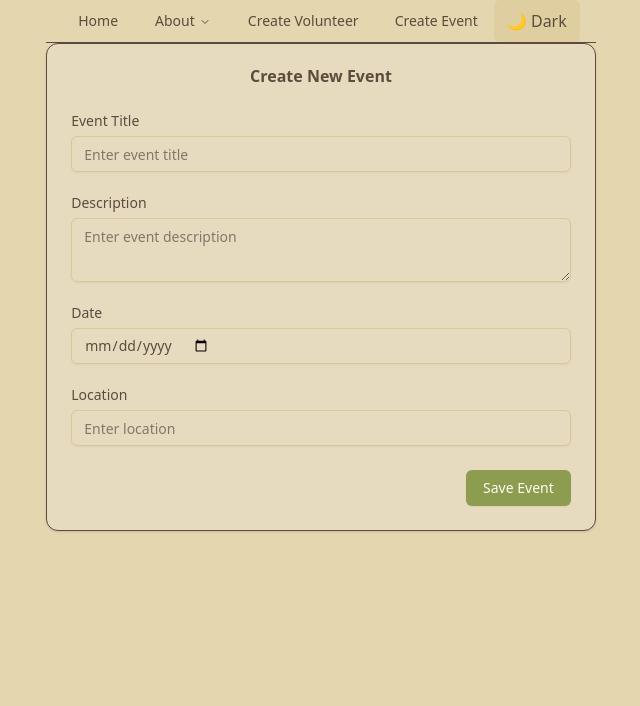
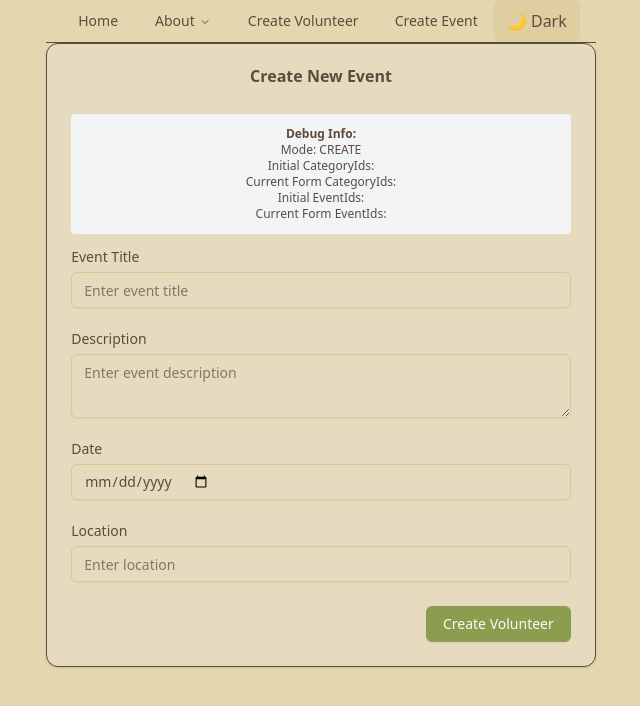
Before and after one commit to manny-torres-02/Capstone_Manuel_Torres, a React (Vite) app in the folder frontend/: page /createEvent in a window 1280 px wide. Shown: the top 706 px of the page, without its empty margins (319-959 px from the left). Built offline with nearby package versions, Linux system fonts and the light colour scheme; no server answers.

Commit message:
fix data and pathing

```diff
--- a/frontend/src/components/EditEvent/EditEventForm.jsx
+++ b/frontend/src/components/EditEvent/EditEventForm.jsx
@@ -17,7 +17,7 @@ import { Card, CardContent, CardHeader, CardTitle } from "@/components/ui/card";
 import axios from "axios";
 
 const eventFormSchema = z.object({
-  title: z.string().min(2, "Title must be at least 2 characters"),
+  name: z.string().min(2, "Title must be at least 2 characters"),
   description: z.string().min(10, "Description must be at least 10 characters"),
   date: z.string().min(1, "Date is required"),
   location: z.string().min(2, "Location is required"),
@@ -33,11 +33,13 @@ const EditEventForm = ({
   const apiURL = import.meta.env.VITE_APP_API_URL || "http://localhost:8080";
   const [committees, setCommittees] = useState([]);
   const [loadingCommittees, setLoadingCommittees] = useState(true);
+  const [isSubmitting, setIsSubmitting] = useState(false);
+  const [events, setEvents] = useState([]);
 
   const form = useForm({
     resolver: zodResolver(eventFormSchema),
     defaultValues: {
-      title: initialData?.title || "",
+      name: initialData?.title || "",
       description: initialData?.description || "",
       date: initialData?.date || "",
       location: initialData?.location || "",
@@ -70,7 +72,7 @@ const EditEventForm = ({
     console.log("Current form values:", watchedValues);
   }, [watchedValues]);
 
-  const saveVolunteer = async (formData) => {
+  const saveEvent = async (formData) => {
     setIsSubmitting(true);
     try {
       console.log("Submitting volunteer data:", formData);
@@ -78,38 +80,41 @@ const EditEventForm = ({
       //Make sure the data is set up correctly to be sent to the backend.
       const backendData = {
         name: formData.name,
-        email: formData.email || null, // Send null if empty
-        phoneNumber: formData.phoneNumber || null, // Send null if empty
-        categoryIds: formData.categoryIds?.map((id) => parseInt(id)) || [],
-        eventIds: formData.eventIds?.map((id) => parseInt(id)) || [],
+        description: formData.description || null, // Send null if empty
+        date: formData.date || null, // Send null if empty
+        location: formData.location || "", // Send null if empty
+        maxParticipants: formData.eventIds?.map((id) => parseInt(id)) || [], //send null if empty
       };
       console.log("Transformed data for backend:", backendData);
 
       let response;
 
+      //if we are coming in to adjust event details.
       if (initialData?.id) {
-        //Set up the code to update the volunteer
-        console.log(`Updating volunteer with ID: ${initialData.id}`);
+        //Set up the code to update the event
+        console.log(`Updating Event with ID: ${initialData.id}`);
 
         response = await axios.patch(
-          `${apiURL}/volunteers/${initialData.id}`,
+          `${apiURL}/events/${initialData.id}`,
           backendData
         );
         console.log("Volunteer updated successfully:", response.data);
+
+        //Adjsut this
         if (response.data.categoryIds && response.data.eventIds) {
           form.reset({
             name: response.data.name || "",
-            email: response.data.email || "",
-            phoneNumber: response.data.phoneNumber || "",
-            categoryIds: response.data.categoryIds || [],
-            eventIds: response.data.eventIds || [],
+            description: response.data.description || "",
+            date: response.data.date || "",
+            location: response.data.location || [],
+            maxParticipants: response.data.maxParticipants || [],
           });
           console.log("Form updated with fresh data from server");
         }
       } else {
-        console.log("Creating new volunteer");
-        response = await axios.post(`${apiURL}/volunteers`, backendData);
-        console.log("Volunteer created successfully:", response.data);
+        console.log("Creating new Event");
+        response = await axios.post(`${apiURL}/events/`, backendData);
+        console.log("Event created successfully:", response.data);
       }
 
       if (onSubmit) {
@@ -154,11 +159,28 @@ const EditEventForm = ({
         </CardTitle>
       </CardHeader>
       <CardContent>
+        {process.env.NODE_ENV === "development" && (
+          <div className="mb-4 p-3 bg-gray-100 rounded text-xs">
+            <strong>Debug Info:</strong>
+            <div>Mode: {initialData?.id ? "EDIT" : "CREATE"}</div>
+            <div>
+              Initial CategoryIds: {JSON.stringify(initialData?.categoryIds)}
+            </div>
+            <div>
+              Current Form CategoryIds:{" "}
+              {JSON.stringify(watchedValues.categoryIds)}
+            </div>
+            <div>Initial EventIds: {JSON.stringify(initialData?.eventIds)}</div>
+            <div>
+              Current Form EventIds: {JSON.stringify(watchedValues.eventIds)}
+            </div>
+          </div>
+        )}
         <Form {...form}>
-          <form onSubmit={form.handleSubmit(onSubmit)} className="space-y-6">
+          <form onSubmit={form.handleSubmit(saveEvent)} className="space-y-6">
             <FormField
               control={form.control}
-              name="title"
+              name="name"
               render={({ field }) => (
                 <FormItem>
                   <FormLabel>Event Title</FormLabel>
@@ -217,12 +239,23 @@ const EditEventForm = ({
 
             <div className="flex justify-end gap-4">
               {onCancel && (
-                <Button type="button" variant="outline" onClick={onCancel}>
+                <Button
+                  type="button"
+                  variant="outline"
+                  onClick={onCancel}
+                  disabled={isSubmitting}
+                >
                   Cancel
                 </Button>
               )}
-              <Button type="submit" disabled={loading}>
-                {loading ? "Saving..." : "Save Event"}
+              <Button type="submit" disabled={loading || isSubmitting}>
+                {isSubmitting
+                  ? initialData?.id
+                    ? "Updating..."
+                    : "Creating..."
+                  : initialData?.id
+                  ? "Update Volunteer"
+                  : "Create Volunteer"}
               </Button>
             </div>
           </form>
--- a/frontend/src/components/VolunteerForm/VolunteerForm.jsx
+++ b/frontend/src/components/VolunteerForm/VolunteerForm.jsx
@@ -463,7 +463,7 @@ const VolunteerForm = ({
                   type="button"
                   variant="outline"
                   onClick={onCancel}
-                  disabled={isSubmitting} // Add this
+                  disabled={isSubmitting}
                 >
                   Cancel
                 </Button>
```
